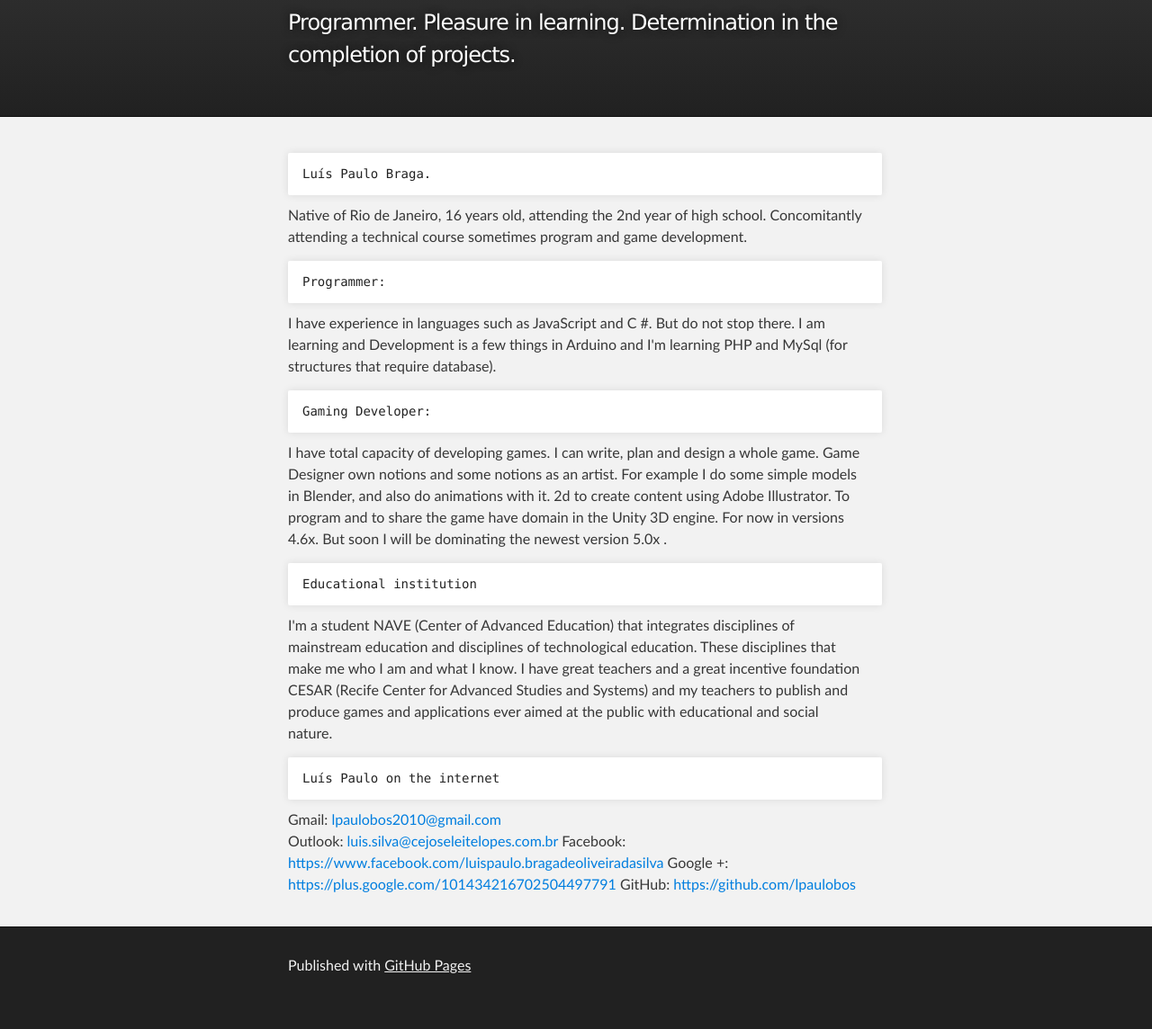
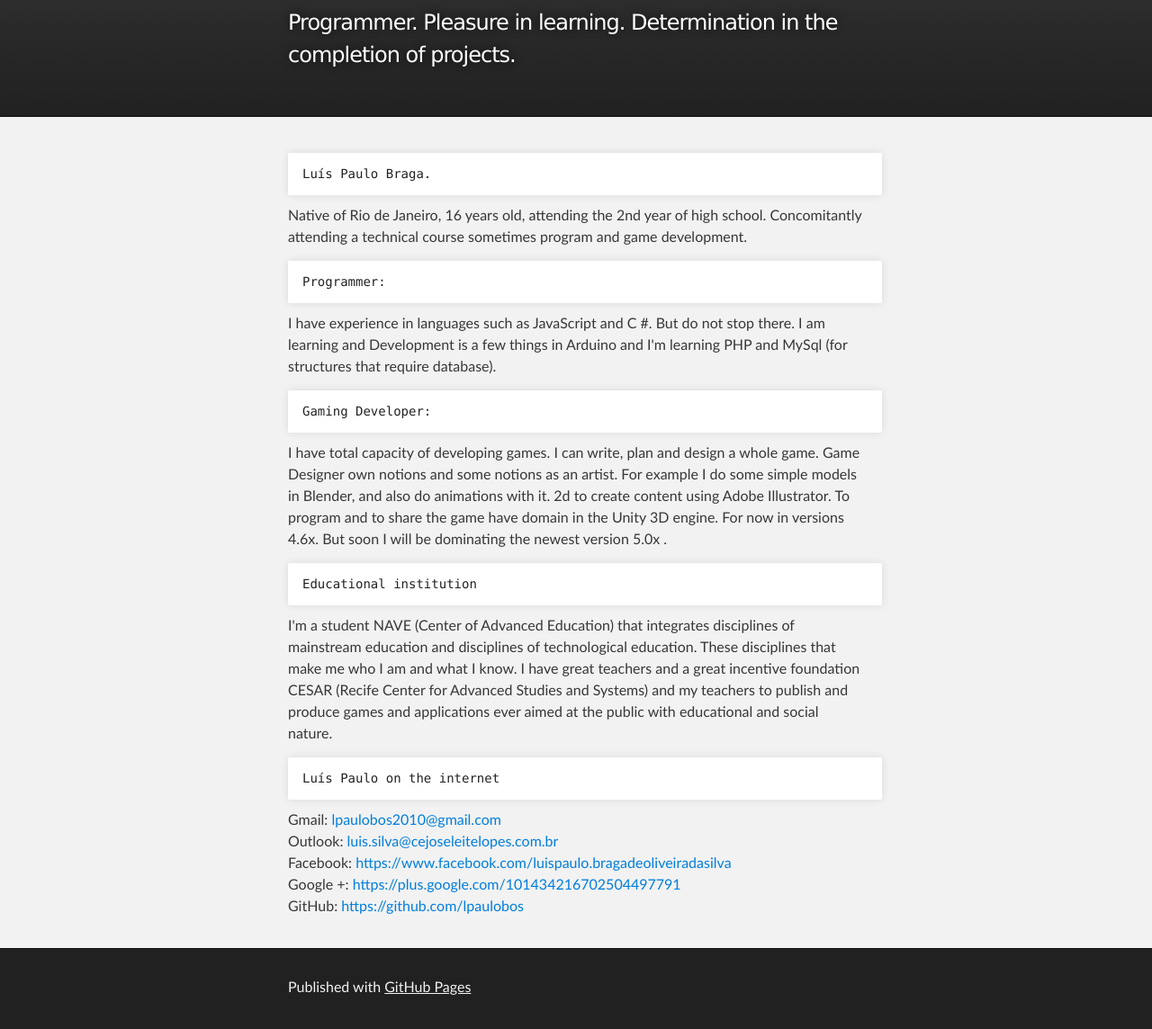
Before and after one commit to lpaulobos/lpaulobos.github.io, a plain HTML site: page index.html in a window 1280 px wide. Shown: the part 116-1260 px from the top of the page at 90% size. Before the commit the page ends 1236 px from the top, so only its background shows below. Drawn offline with Linux system fonts and the light colour scheme.

Commit message:
Update index.html

```diff
--- a/index.html
+++ b/index.html
@@ -52,9 +52,9 @@
 </code></pre>
 
 <p>Gmail: <a href="mailto:lpaulobos2010@gmail.com">lpaulobos2010@gmail.com</a><br>
-Outlook: <a href="mailto:luis.silva@cejoseleitelopes.com.br">luis.silva@cejoseleitelopes.com.br</a>
-   Facebook: <a href="https://www.facebook.com/luispaulo.bragadeoliveiradasilva">https://www.facebook.com/luispaulo.bragadeoliveiradasilva</a>
-Google +: <a href="https://plus.google.com/101434216702504497791">https://plus.google.com/101434216702504497791</a>
+Outlook: <a href="mailto:luis.silva@cejoseleitelopes.com.br">luis.silva@cejoseleitelopes.com.br</a><br>
+Facebook: <a href="https://www.facebook.com/luispaulo.bragadeoliveiradasilva">https://www.facebook.com/luispaulo.bragadeoliveiradasilva</a><br>
+Google +: <a href="https://plus.google.com/101434216702504497791">https://plus.google.com/101434216702504497791</a><br>
 GitHub: <a href="https://github.com/lpaulobos">https://github.com/lpaulobos</a></p>
       </section>
     </div>
```
